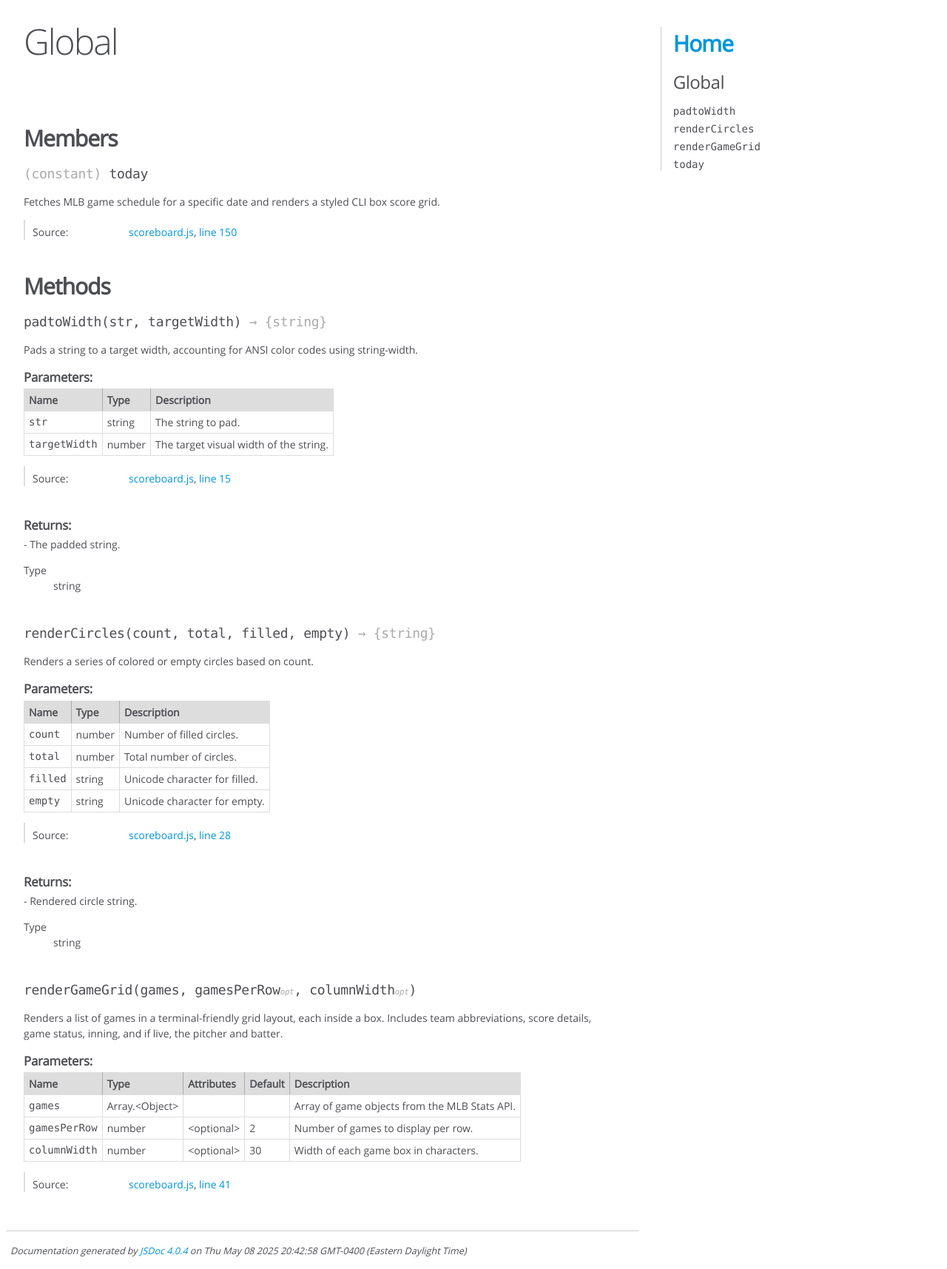
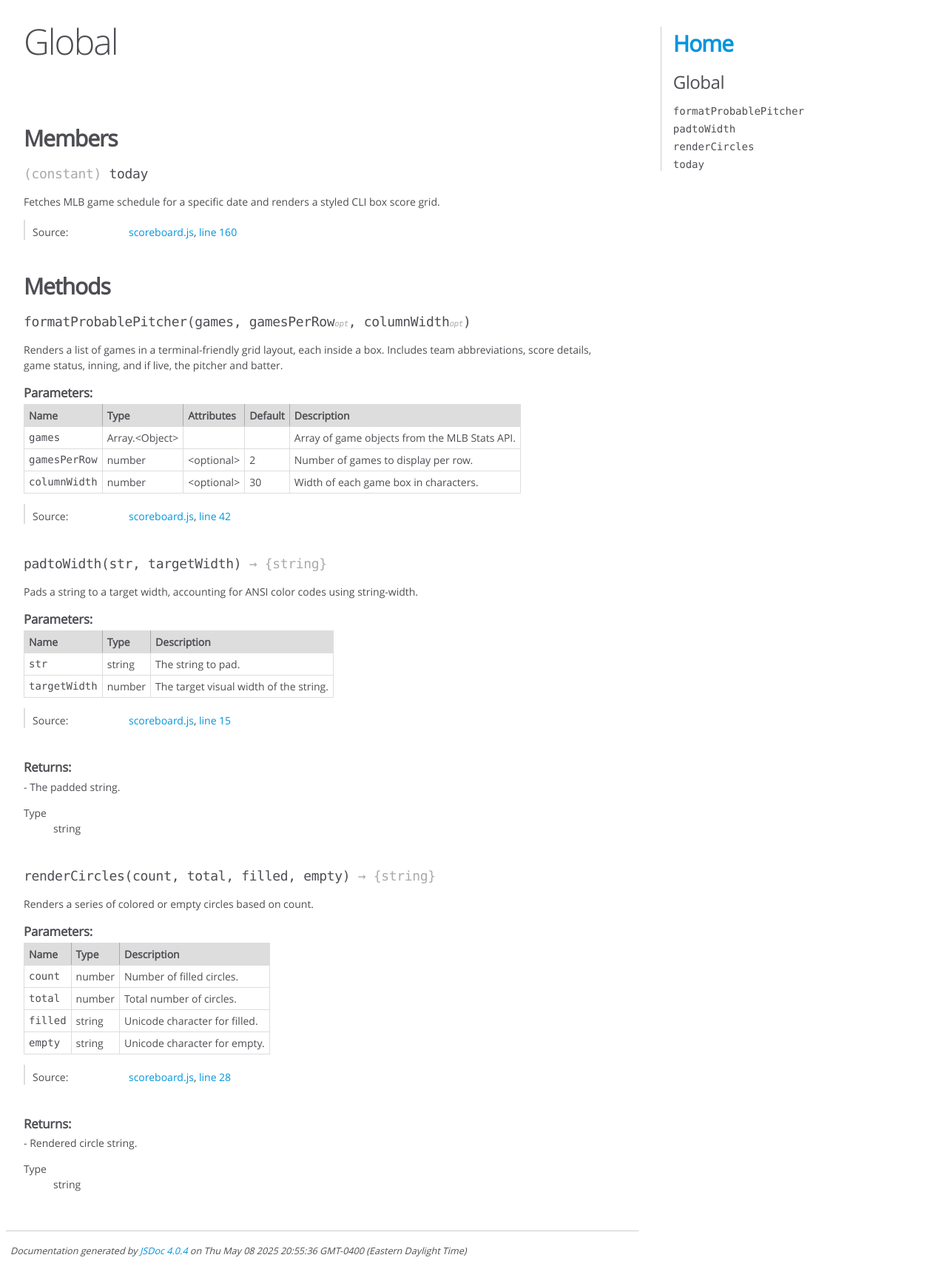
Before and after one commit to d05hna/BoxScores_mlb, a website: page docs/global.html in a window 1280 px wide. Shown: the whole page at 74% size. Drawn offline with Linux system fonts and the light colour scheme.

```diff
--- a/docs/global.html
+++ b/docs/global.html
@@ -142,7 +142,7 @@
 
     <dt class="tag-source">Source:</dt>
     <dd class="tag-source"><ul class="dummy"><li>
-        <a href="scoreboard.js.html">scoreboard.js</a>, <a href="scoreboard.js.html#line150">line 150</a>
+        <a href="scoreboard.js.html">scoreboard.js</a>, <a href="scoreboard.js.html#line160">line 160</a>
     </li></ul></dd>
 
 
@@ -163,6 +163,238 @@
 
 
         <h3 class="subsection-title">Methods</h3>
+
+
+
+
+
+
+
+    <h4 class="name" id="formatProbablePitcher"><span class="type-signature"></span>formatProbablePitcher<span class="signature">(games, gamesPerRow<span class="signature-attributes">opt</span>, columnWidth<span class="signature-attributes">opt</span>)</span><span class="type-signature"></span></h4>
+
+
+
+
+
+
+<div class="description">
+    Renders a list of games in a terminal-friendly grid layout, each inside a box.
+Includes team abbreviations, score details, game status, inning, and if live, the pitcher and batter.
+</div>
+
+
+
+
+
+
+
+
+
+    <h5>Parameters:</h5>
+
+
+<table class="params">
+    <thead>
+    <tr>
+
+        <th>Name</th>
+
+
+        <th>Type</th>
+
+
+        <th>Attributes</th>
+
+
+
+        <th>Default</th>
+
+
+        <th class="last">Description</th>
+    </tr>
+    </thead>
+
+    <tbody>
+
+
+        <tr>
+
+                <td class="name"><code>games</code></td>
+
+
+            <td class="type">
+
+
+<span class="param-type">Array.&lt;Object></span>
+
+
+
+            </td>
+
+
+                <td class="attributes">
+
+
+
+
+
+                </td>
+
+
+
+                <td class="default">
+
+                </td>
+
+
+            <td class="description last">Array of game objects from the MLB Stats API.</td>
+        </tr>
+
+
+
+        <tr>
+
+                <td class="name"><code>gamesPerRow</code></td>
+
+
+            <td class="type">
+
+
+<span class="param-type">number</span>
+
+
+
+            </td>
+
+
+                <td class="attributes">
+
+                    &lt;optional><br>
+
+
+
+
+
+                </td>
+
+
+
+                <td class="default">
+
+                    2
+
+                </td>
+
+
+            <td class="description last">Number of games to display per row.</td>
+        </tr>
+
+
+
+        <tr>
+
+                <td class="name"><code>columnWidth</code></td>
+
+
+            <td class="type">
+
+
+<span class="param-type">number</span>
+
+
+
+            </td>
+
+
+                <td class="attributes">
+
+                    &lt;optional><br>
+
+
+
+
+
+                </td>
+
+
+
+                <td class="default">
+
+                    30
+
+                </td>
+
+
+            <td class="description last">Width of each game box in characters.</td>
+        </tr>
+
+
+    </tbody>
+</table>
+
+
+
+
+
+
+<dl class="details">
+
+
+
+
+
+
+
+
+
+
+
+
+
+
+
+
+
+
+
+
+
+
+
+
+
+
+    <dt class="tag-source">Source:</dt>
+    <dd class="tag-source"><ul class="dummy"><li>
+        <a href="scoreboard.js.html">scoreboard.js</a>, <a href="scoreboard.js.html#line42">line 42</a>
+    </li></ul></dd>
+
+
+
+
+
+
+
+</dl>
+
+
+
+
+
+
+
+
+
+
+
+
+
+
+
+
+
+
+
 
 
 
@@ -580,238 +812,6 @@
 
 
 
-    <h4 class="name" id="renderGameGrid"><span class="type-signature"></span>renderGameGrid<span class="signature">(games, gamesPerRow<span class="signature-attributes">opt</span>, columnWidth<span class="signature-attributes">opt</span>)</span><span class="type-signature"></span></h4>
-
-
-
-
-
-
-<div class="description">
-    Renders a list of games in a terminal-friendly grid layout, each inside a box.
-Includes team abbreviations, score details, game status, inning, and if live, the pitcher and batter.
-</div>
-
-
-
-
-
-
-
-
-
-    <h5>Parameters:</h5>
-
-
-<table class="params">
-    <thead>
-    <tr>
-
-        <th>Name</th>
-
-
-        <th>Type</th>
-
-
-        <th>Attributes</th>
-
-
-
-        <th>Default</th>
-
-
-        <th class="last">Description</th>
-    </tr>
-    </thead>
-
-    <tbody>
-
-
-        <tr>
-
-                <td class="name"><code>games</code></td>
-
-
-            <td class="type">
-
-
-<span class="param-type">Array.&lt;Object></span>
-
-
-
-            </td>
-
-
-                <td class="attributes">
-
-
-
-
-
-                </td>
-
-
-
-                <td class="default">
-
-                </td>
-
-
-            <td class="description last">Array of game objects from the MLB Stats API.</td>
-        </tr>
-
-
-
-        <tr>
-
-                <td class="name"><code>gamesPerRow</code></td>
-
-
-            <td class="type">
-
-
-<span class="param-type">number</span>
-
-
-
-            </td>
-
-
-                <td class="attributes">
-
-                    &lt;optional><br>
-
-
-
-
-
-                </td>
-
-
-
-                <td class="default">
-
-                    2
-
-                </td>
-
-
-            <td class="description last">Number of games to display per row.</td>
-        </tr>
-
-
-
-        <tr>
-
-                <td class="name"><code>columnWidth</code></td>
-
-
-            <td class="type">
-
-
-<span class="param-type">number</span>
-
-
-
-            </td>
-
-
-                <td class="attributes">
-
-                    &lt;optional><br>
-
-
-
-
-
-                </td>
-
-
-
-                <td class="default">
-
-                    30
-
-                </td>
-
-
-            <td class="description last">Width of each game box in characters.</td>
-        </tr>
-
-
-    </tbody>
-</table>
-
-
-
-
-
-
-<dl class="details">
-
-
-
-
-
-
-
-
-
-
-
-
-
-
-
-
-
-
-
-
-
-
-
-
-
-
-    <dt class="tag-source">Source:</dt>
-    <dd class="tag-source"><ul class="dummy"><li>
-        <a href="scoreboard.js.html">scoreboard.js</a>, <a href="scoreboard.js.html#line41">line 41</a>
-    </li></ul></dd>
-
-
-
-
-
-
-
-</dl>
-
-
-
-
-
-
-
-
-
-
-
-
-
-
-
-
-
-
-
-
-
-
-
-
-
-
 </article>
 
 </section>
@@ -822,13 +822,13 @@
 </div>
 
 <nav>
-    <h2><a href="index.html">Home</a></h2><h3>Global</h3><ul><li><a href="global.html#padtoWidth">padtoWidth</a></li><li><a href="global.html#renderCircles">renderCircles</a></li><li><a href="global.html#renderGameGrid">renderGameGrid</a></li><li><a href="global.html#today">today</a></li></ul>
+    <h2><a href="index.html">Home</a></h2><h3>Global</h3><ul><li><a href="global.html#formatProbablePitcher">formatProbablePitcher</a></li><li><a href="global.html#padtoWidth">padtoWidth</a></li><li><a href="global.html#renderCircles">renderCircles</a></li><li><a href="global.html#today">today</a></li></ul>
 </nav>
 
 <br class="clear">
 
 <footer>
-    Documentation generated by <a href="https://github.com/jsdoc/jsdoc">JSDoc 4.0.4</a> on Thu May 08 2025 20:42:58 GMT-0400 (Eastern Daylight Time)
+    Documentation generated by <a href="https://github.com/jsdoc/jsdoc">JSDoc 4.0.4</a> on Thu May 08 2025 20:55:36 GMT-0400 (Eastern Daylight Time)
 </footer>
 
 <script> prettyPrint(); </script>
```
Also changed, not shown: docs/index.html (+2 -2 lines), docs/scoreboard.js.html (+14 -4 lines), scoreboard.js (+12 -2 lines).
